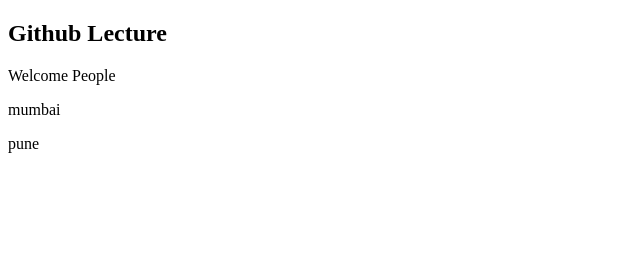
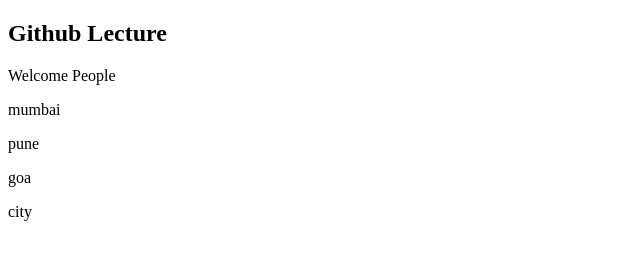
Before and after one commit to ValayaDase/Manager, a plain HTML site: page index.html in a window 1280 px wide. Shown: the full height of the page, 0-640 px from the left. Drawn offline with Linux system fonts and the light colour scheme.

Commit message:
added goa
city added

```diff
--- a/index.html
+++ b/index.html
@@ -10,5 +10,7 @@
     <p>Welcome People</p>
     <p>mumbai</p>
     <p>pune</p>
+    <p>goa</p>
+    <p>city</p>
 </body>
 </html>
```
